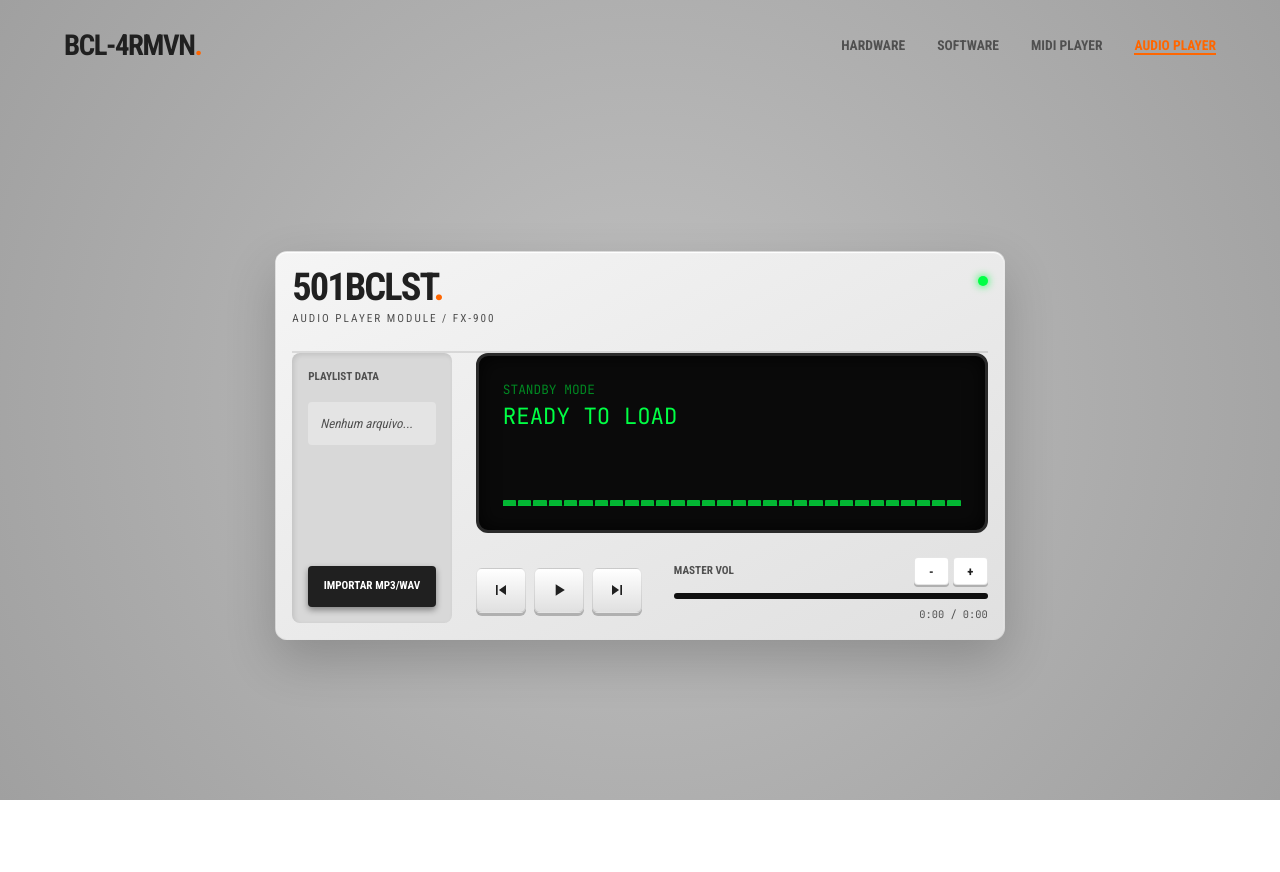
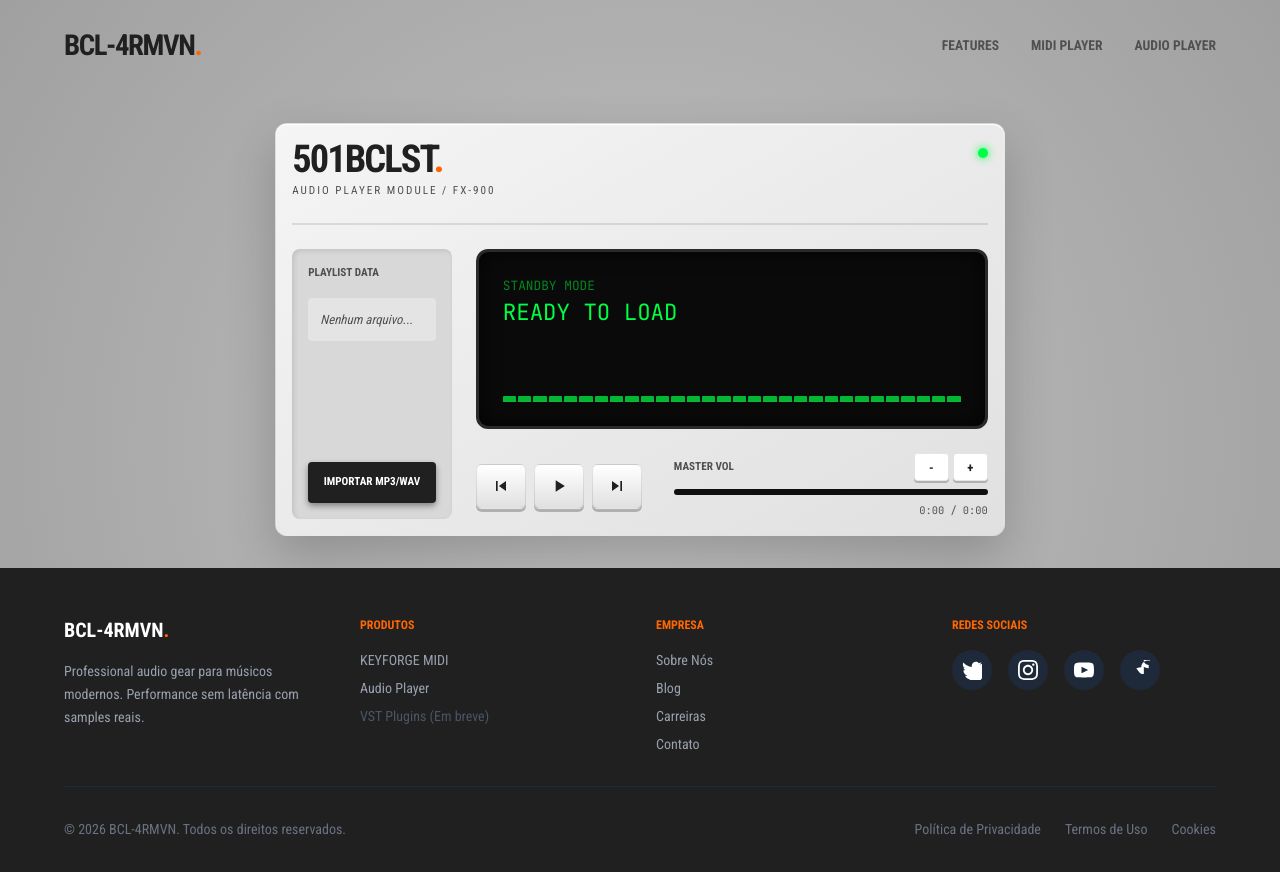
Before and after one commit to brennoclins/BCL-4RMVN, a React (Vite) app: page /audio-player in a window 1280 px wide. Shown: the top 872 px of the page. Before the commit the page ends 800 px from the top, so only its background shows below. Built offline with nearby package versions, Linux system fonts and the light colour scheme.

Commit message:
refactor: implement global Layout component and remove individual navigation from player pages

```diff
--- a/src/App.tsx
+++ b/src/App.tsx
@@ -1,4 +1,5 @@
 import { BrowserRouter, Routes, Route } from 'react-router-dom';
+import { Layout } from './components/layout';
 import { HomePage, MidiPlayerPage, AudioPlayerPage } from './pages';
 import './styles/globals.css';
 
@@ -6,9 +7,11 @@ export function App() {
   return (
     <BrowserRouter>
       <Routes>
-        <Route path="/" element={<HomePage />} />
-        <Route path="/midi-player" element={<MidiPlayerPage />} />
-        <Route path="/audio-player" element={<AudioPlayerPage />} />
+        <Route element={<Layout />}>
+          <Route path="/" element={<HomePage />} />
+          <Route path="/midi-player" element={<MidiPlayerPage />} />
+          <Route path="/audio-player" element={<AudioPlayerPage />} />
+        </Route>
       </Routes>
     </BrowserRouter>
   );
--- /dev/null
+++ b/src/components/layout/Layout.tsx
@@ -0,0 +1,107 @@
+import { Link } from 'react-router-dom';
+import { Outlet } from 'react-router-dom';
+
+export function Layout() {
+  return (
+    <div className="min-h-screen flex flex-col">
+      <Nav />
+
+      <main className="flex-1">
+        <Outlet />
+      </main>
+
+      <Footer />
+    </div>
+  );
+}
+
+function Nav() {
+  return (
+    <nav className="p-6 w-full max-w-[1200px] mx-auto flex justify-between items-center z-50">
+      <Link
+        to="/"
+        className="text-[1.8rem] font-bold tracking-tighter text-[var(--color-text-dark)] no-underline"
+      >
+        BCL-4RMVN<span className="text-[var(--color-hw-orange)]">.</span>
+      </Link>
+      <ul className="flex gap-8 uppercase font-bold text-[0.85rem] text-[var(--color-text-mid)]">
+        <li><a href="/#features" className="hover:text-[var(--color-hw-orange)] transition-colors no-underline">Features</a></li>
+        <li><a href="/midi-player" className="hover:text-[var(--color-hw-orange)] transition-colors no-underline">MIDI Player</a></li>
+        <li><a href="/audio-player" className="hover:text-[var(--color-hw-orange)] transition-colors no-underline">Audio Player</a></li>
+      </ul>
+    </nav>
+  );
+}
+
+function Footer() {
+  return (
+    <footer className="bg-[var(--color-text-dark)] text-white">
+      <div className="max-w-[1200px] mx-auto px-6 py-12">
+        <div className="grid grid-cols-1 md:grid-cols-4 gap-8">
+          <div>
+            <h3 className="text-xl font-bold mb-4">
+              BCL-4RMVN<span className="text-[var(--color-hw-orange)]">.</span>
+            </h3>
+            <p className="text-sm text-gray-400 leading-relaxed">
+              Professional audio gear para músicos modernos. Performance sem latência com samples reais.
+            </p>
+          </div>
+
+          <div>
+            <h4 className="font-bold uppercase text-[0.75rem] mb-4 text-[var(--color-hw-orange)]">
+              Produtos
+            </h4>
+            <ul className="space-y-2 text-sm text-gray-400">
+              <li><a href="/midi-player" className="hover:text-white transition-colors">KEYFORGE MIDI</a></li>
+              <li><a href="/audio-player" className="hover:text-white transition-colors">Audio Player</a></li>
+              <li><span className="text-gray-600">VST Plugins (Em breve)</span></li>
+            </ul>
+          </div>
+
+          <div>
+            <h4 className="font-bold uppercase text-[0.75rem] mb-4 text-[var(--color-hw-orange)]">
+              Empresa
+            </h4>
+            <ul className="space-y-2 text-sm text-gray-400">
+              <li><a href="#" className="hover:text-white transition-colors">Sobre Nós</a></li>
+              <li><a href="#" className="hover:text-white transition-colors">Blog</a></li>
+              <li><a href="#" className="hover:text-white transition-colors">Carreiras</a></li>
+              <li><a href="#" className="hover:text-white transition-colors">Contato</a></li>
+            </ul>
+          </div>
+
+          <div>
+            <h4 className="font-bold uppercase text-[0.75rem] mb-4 text-[var(--color-hw-orange)]">
+              Redes Sociais
+            </h4>
+            <div className="flex gap-4">
+              <a href="#" className="w-10 h-10 rounded-full bg-gray-800 flex items-center justify-center hover:bg-[var(--color-hw-orange)] transition-colors">
+                <svg className="w-5 h-5" fill="currentColor" viewBox="0 0 24 24"><path d="M24 4.557c-.883.392-1.832.656-2.828.775 1.017-.609 1.798-1.574 2.165-2.724-.951.564-2.005.974-3.127 1.195-.897-.957-2.178-1.555-3.594-1.555-3.179 0-5.515 2.966-4.797 6.045-4.091-.205-7.719-2.165-10.148-5.144-1.29 2.213-.669 5.023 1.977 6.312-.673-.018-1.314-.206-1.87-.517-.027 1.357.965 2.589 2.095 3.026-.79.018-1.54.241-2.194.49v.041c0 3.042 2.153 5.584 5.018 6.161-.519.14-1.071.217-1.632.217-.4 0-.788-.039-1.166-.115.789 2.461 3.078 4.254 5.798 4.303-2.123 1.66-4.796 2.647-7.7 2.647-.502 0-1-.03-1.49-.089 2.762 1.863 6.032 2.95 9.54 2.95 11.456 0 17.714-9.493 17.714-17.715 0-.269-.005-.535-.015-.799 1.217-.88 2.276-1.97 3.114-3.22z"/></svg>
+              </a>
+              <a href="#" className="w-10 h-10 rounded-full bg-gray-800 flex items-center justify-center hover:bg-[var(--color-hw-orange)] transition-colors">
+                <svg className="w-5 h-5" fill="currentColor" viewBox="0 0 24 24"><path d="M12 2.163c3.204 0 3.584.012 4.85.07 3.252.148 4.771 1.691 4.919 4.919.058 1.265.069 1.645.069 4.849 0 3.205-.012 3.584-.069 4.849-.149 3.225-1.664 4.771-4.919 4.919-1.266.058-1.644.07-4.85.07-3.204 0-3.584-.012-4.849-.07-3.26-.149-4.771-1.699-4.919-4.92-.058-1.265-.07-1.644-.07-4.849 0-3.204.013-3.583.07-4.849.149-3.227 1.664-4.771 4.919-4.919 1.266-.057 1.645-.069 4.849-.069zm0-2.163c-3.259 0-3.667.014-4.947.072-4.358.2-6.78 2.618-6.98 6.98-.059 1.281-.073 1.689-.073 4.948 0 3.259.014 3.668.072 4.948.2 4.358 2.618 6.78 6.98 6.98 1.281.058 1.689.072 4.948.072 3.259 0 3.668-.014 4.948-.072 4.354-.2 6.782-2.618 6.979-6.98.059-1.28.073-1.689.073-4.948 0-3.259-.014-3.667-.072-4.947-.196-4.354-2.617-6.78-6.979-6.98-1.281-.059-1.69-.073-4.949-.073zm0 5.838c-3.403 0-6.162 2.759-6.162 6.162s2.759 6.163 6.162 6.163 6.162-2.759 6.162-6.163c0-3.403-2.759-6.162-6.162-6.162zm0 10.162c-2.209 0-4-1.792-4-4 0-2.209 1.791-4 4-4s4 1.791 4 4c0 2.208-1.791 4-4 4zm6.406-11.845c-.796 0-1.441.645-1.441 1.44s.645 1.44 1.441 1.44c.795 0 1.439-.645 1.439-1.44s-.644-1.44-1.439-1.44z"/></svg>
+              </a>
+              <a href="#" className="w-10 h-10 rounded-full bg-gray-800 flex items-center justify-center hover:bg-[var(--color-hw-orange)] transition-colors">
+                <svg className="w-5 h-5" fill="currentColor" viewBox="0 0 24 24"><path d="M19.615 3.184c-3.604-.246-11.631-.245-15.23 0-3.897.266-4.356 2.62-4.385 8.816.029 6.185.484 8.549 4.385 8.816 3.6.245 11.626.246 15.23 0 3.897-.266 4.356-2.62 4.385-8.816-.029-6.185-.484-8.549-4.385-8.816zm-10.615 12.816v-8l8 3.993-8 4.007z"/></svg>
+              </a>
+              <a href="#" className="w-10 h-10 rounded-full bg-gray-800 flex items-center justify-center hover:bg-[var(--color-hw-orange)] transition-colors">
+                <svg className="w-5 h-5" fill="currentColor" viewBox="0 0 24 24"><path d="M12.525.02c1.31-.02 2.61-.01 3.91-.02.08 1.53.63 3.09 1.75 4.17 1.12 1.11 2.7 1.62 4.24 1.79v4.03c-1.44-.05-2.89-.35-4.2-.97-.57-.26-1.1-.59-1.62-.93-.01 2.92.01 5.84-.02 8.75-1.52-.11-3.03-.4-4.42-1.09l-.91-.92c-.83-1.2-1.7-2.34-2.59-3.42-.41-.5-.83-.98-1.25-1.46.4-.14.8-.27 1.21-.41 1.61-.55 3.18-.73 4.9-.73.03.02.06.02.09.02-.02-.17-.03-.33-.03-.5 0-4.28 3.48-7.75 7.76-7.75 3.76 0 6.89 2.54 7.51 5.92.06.37.1.75.1 1.14 0 1.62-.52 3.14-1.47 4.37 1.12.29 2.27.51 3.47.67.26.03.51.05.76.05 4.28 0 7.76-3.47 7.76-7.76 0-2.74-1.43-5.28-3.64-6.64-2.22-1.38-5.03-2.06-7.93-2.06z"/></svg>
+              </a>
+            </div>
+          </div>
+        </div>
+
+        <div className="border-t border-gray-800 mt-8 pt-8 flex flex-col md:flex-row justify-between items-center gap-4">
+          <p className="text-sm text-gray-500">
+            © 2026 BCL-4RMVN. Todos os direitos reservados.
+          </p>
+          <div className="flex gap-6 text-sm text-gray-500">
+            <a href="#" className="hover:text-white transition-colors">Política de Privacidade</a>
+            <a href="#" className="hover:text-white transition-colors">Termos de Uso</a>
+            <a href="#" className="hover:text-white transition-colors">Cookies</a>
+          </div>
+        </div>
+      </div>
+    </footer>
+  );
+}
--- a/src/components/layout/SectionLink.tsx
+++ b/src/components/layout/SectionLink.tsx
@@ -11,7 +11,7 @@ export function SectionLink({ to, title, description, emoji }: SectionLinkProps)
   return (
     <Link
       to={to}
-      className="block text-center py-12 px-8 hover:text-[var(--color-hw-orange)] transition-colors no-underline group"
+      className="block text-center py-12 px-8 hover:text-[var(--color-hw-orange)] transition-colors no-underline group border-t border-gray-200"
     >
       <h2 className="text-2xl font-bold uppercase mb-1 flex items-center justify-center gap-2 text-[var(--color-text-dark)] group-hover:text-[var(--color-hw-orange)]">
         <span>{emoji}</span> {title}
--- a/src/components/layout/index.ts
+++ b/src/components/layout/index.ts
@@ -1,5 +1,4 @@
-export { Logo } from './Logo';
-export { Nav } from './Nav';
+export { Layout } from './Layout';
 export { Hero } from './Hero';
 export { Features } from './Features';
 export { SectionLink } from './SectionLink';
--- a/src/pages/AudioPlayerPage.tsx
+++ b/src/pages/AudioPlayerPage.tsx
@@ -1,5 +1,4 @@
 import { useEffect, useState, useRef } from 'react';
-import { Nav } from '../components/layout';
 import {
   AudioPlayerContainer,
   HWSidebar,
@@ -193,12 +192,9 @@ export function AudioPlayerPage() {
   }, [isPlaying, currentIndex, tracks]);
 
   return (
-    <div className="min-h-screen flex flex-col">
-      <Nav variant="player" />
-
-      <main className="flex-1 flex items-center justify-center p-8">
+    <div className="flex items-center justify-center p-8">
       <AudioPlayerContainer>
-          <header className="flex justify-between items-start border-b-2 border-black/10 !pb-6">
+        <header className="flex justify-between items-start border-b-2 border-black/10 pb-6">
           <div>
             <h2 className="text-[2.4rem] font-bold tracking-tighter leading-none uppercase">
               501BCLST<span className="text-[var(--color-hw-orange)]">.</span>
@@ -210,7 +206,7 @@ export function AudioPlayerPage() {
           <div className="w-[10px] h-[10px] bg-[var(--color-accent-screen)] rounded-full shadow-[0_0_8px_#00ff44] mt-2" />
         </header>
 
-          <div className="flex gap-6">
+        <div className="flex gap-6 mt-6">
           <HWSidebar
             tracks={tracks}
             currentIndex={currentIndex}
@@ -243,7 +239,6 @@ export function AudioPlayerPage() {
           </div>
         </div>
       </AudioPlayerContainer>
-      </main>
     </div>
   );
 }
--- a/src/pages/HomePage.tsx
+++ b/src/pages/HomePage.tsx
@@ -1,28 +1,26 @@
-import { Nav, Hero, Features, SectionLink } from '../components/layout';
+import { Hero, Features } from '../components/layout';
+import { SectionLink } from '../components/layout';
 
 export function HomePage() {
   return (
-    <div className="min-h-screen flex flex-col">
-      <Nav variant="home" />
+    <>
+      <Hero />
+      <Features id="features" />
 
-      <main className="flex-1">
-        <Hero />
-        <Features id="features" />
-
+      <div className="py-12 px-8 max-w-[1200px] mx-auto">
         <SectionLink
           to="/midi-player"
           title="MIDI Player Pro"
           description="Carregue seus arquivos MIDI e toque com samples reais"
           emoji="🎹"
         />
-
         <SectionLink
           to="/audio-player"
           title="Audio Player"
           description="Reproduza MP3, WAV, OGG e outros formatos de áudio"
           emoji="🎵"
         />
-      </main>
-    </div>
+      </div>
+    </>
   );
 }
--- a/src/pages/MidiPlayerPage.tsx
+++ b/src/pages/MidiPlayerPage.tsx
@@ -1,5 +1,4 @@
 import { useState, useEffect } from 'react';
-import { Nav } from '../components/layout';
 import { useMidiPlayer } from '../hooks/useMidiPlayer';
 import {
   PlayerContainer,
@@ -87,10 +86,7 @@ export function MidiPlayerPage() {
   };
 
   return (
-    <div className="min-h-screen flex flex-col">
-      <Nav variant="player" />
-
-      <main className="flex-1 flex items-center justify-center p-8">
+    <div className="flex items-center justify-center p-8">
       <PlayerContainer>
         <div className="col-start-1 row-start-1">
           <HWLogoSection />
@@ -146,7 +142,6 @@ export function MidiPlayerPage() {
           <HWVolumeSection progress={progress} currentTime={formattedTime} />
         </div>
       </PlayerContainer>
-      </main>
     </div>
   );
 }
```
Also changed, not shown: playwright-report/index.html (+1 -1 lines), 1 other file (tests, documents, lock files or other folders). Lines whose indentation alone changed are shown as unchanged.
